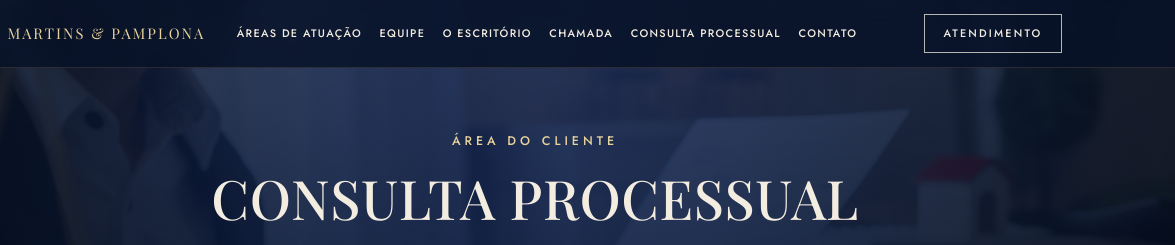
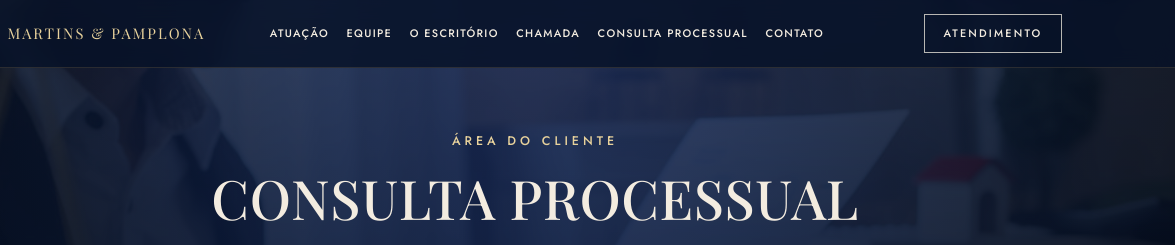
Before and after one commit to EmersonDuraes/juridico, a plain HTML site: page consulta.html in a window 1280 px wide. Shown: the top 245 px of the page, 105-1280 px from the left. Drawn offline with nearby package versions, Linux system fonts and the light colour scheme.

Commit message:
Update consulta.html

```diff
--- a/consulta.html
+++ b/consulta.html
@@ -20,7 +20,7 @@
     <span class="brand__txt">MARTINS & PAMPLONA</span>
   </a>
   <nav class="main-nav" aria-label="Principal">
-    <a href="index.html#areas">Áreas de Atuação</a>
+    <a href="index.html#areas">Atuação</a>
     <a href="index.html#equipe">Equipe</a>
     <a href="index.html#escritorio">O Escritório</a>
     <a href="chamada.html">Chamada</a>
```
